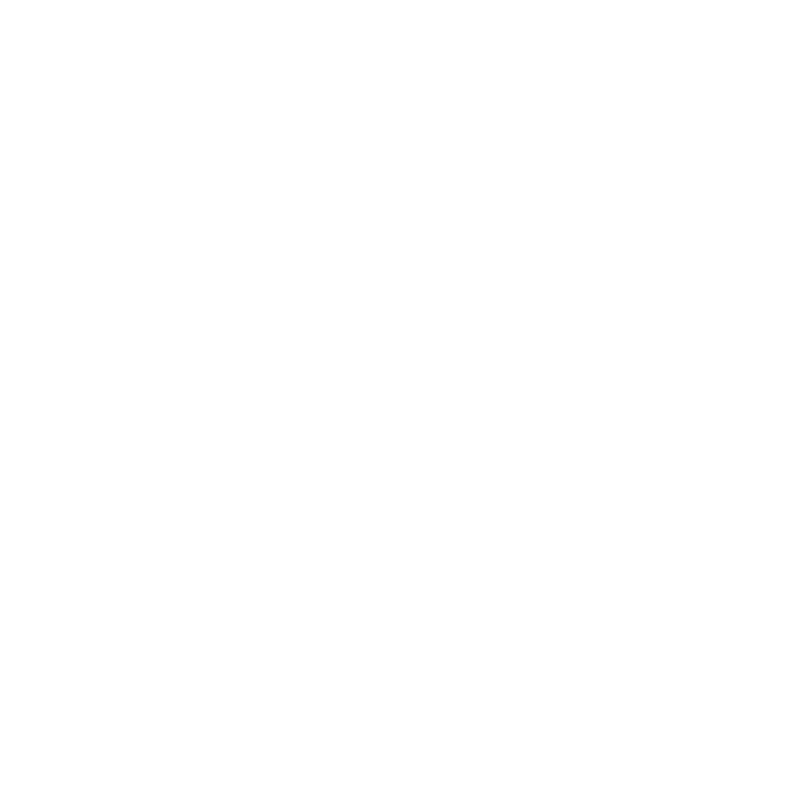
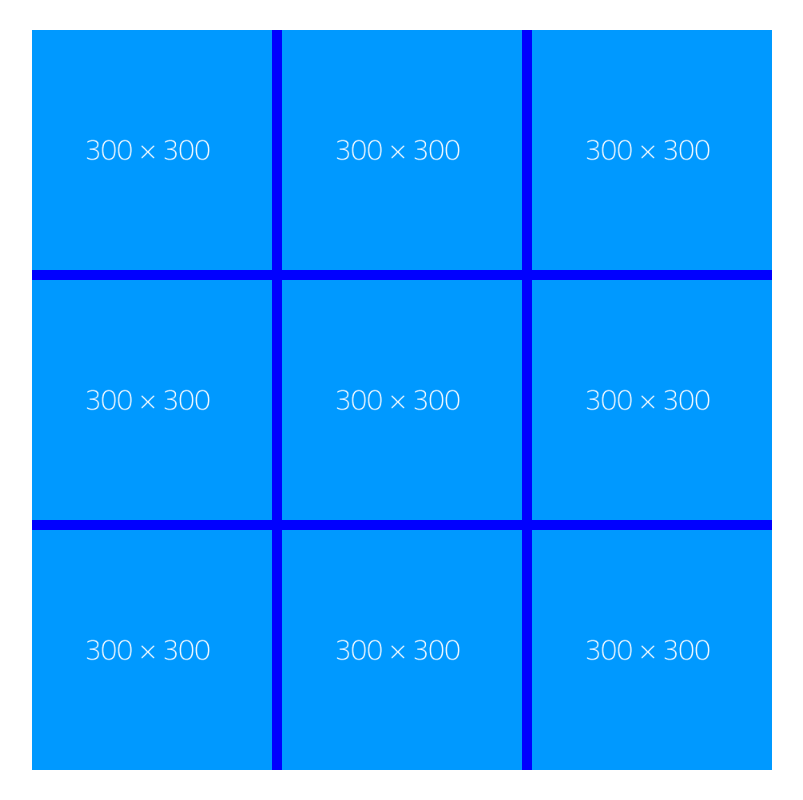
Before and after one commit to LucasTheDingus/Frontend-Practice, a plain HTML site: page Gallery/index.html in a window 1280 px wide. Shown: the whole page, without its empty margins (238-1041 px from the left). Drawn offline with Linux system fonts and the light colour scheme.

Commit message:
Test layout

```diff
--- a/Gallery/index.html
+++ b/Gallery/index.html
@@ -3,9 +3,22 @@
 <head>
     <meta charset="UTF-8">
     <meta name="viewport" content="width=device-width, initial-scale=1.0">
+    <link href="style.css" rel="stylesheet">
     <title>Document</title>
 </head>
 <body>
-
+    <main>
+        <div class="grid">
+            <div><img src="test.png"></div>
+            <div><img src="test.png"></div>
+            <div><img src="test.png"></div>
+            <div><img src="test.png"></div>
+            <div><img src="test.png"></div>
+            <div><img src="test.png"></div>
+            <div><img src="test.png"></div>
+            <div><img src="test.png"></div>
+            <div><img src="test.png"></div>
+        </div>
+    </main>
 </body>
 </html>
--- /dev/null
+++ b/Gallery/style.css
@@ -0,0 +1,19 @@
+html,body{
+    display: flex;
+    justify-content: center;
+    align-items: center;
+    height: 100%;
+    margin: 0;
+}
+
+.grid{
+    display: grid;
+    grid-template: 30vh 30vh 30vh / 30vh 30vh 30vh;
+    grid-gap: 10px;
+    border: 4px;
+    background-color: blue;
+}
+
+.grid > div > img{
+    width: 100%;
+}
```
Also changed, not shown: Gallery/test.png (added).
